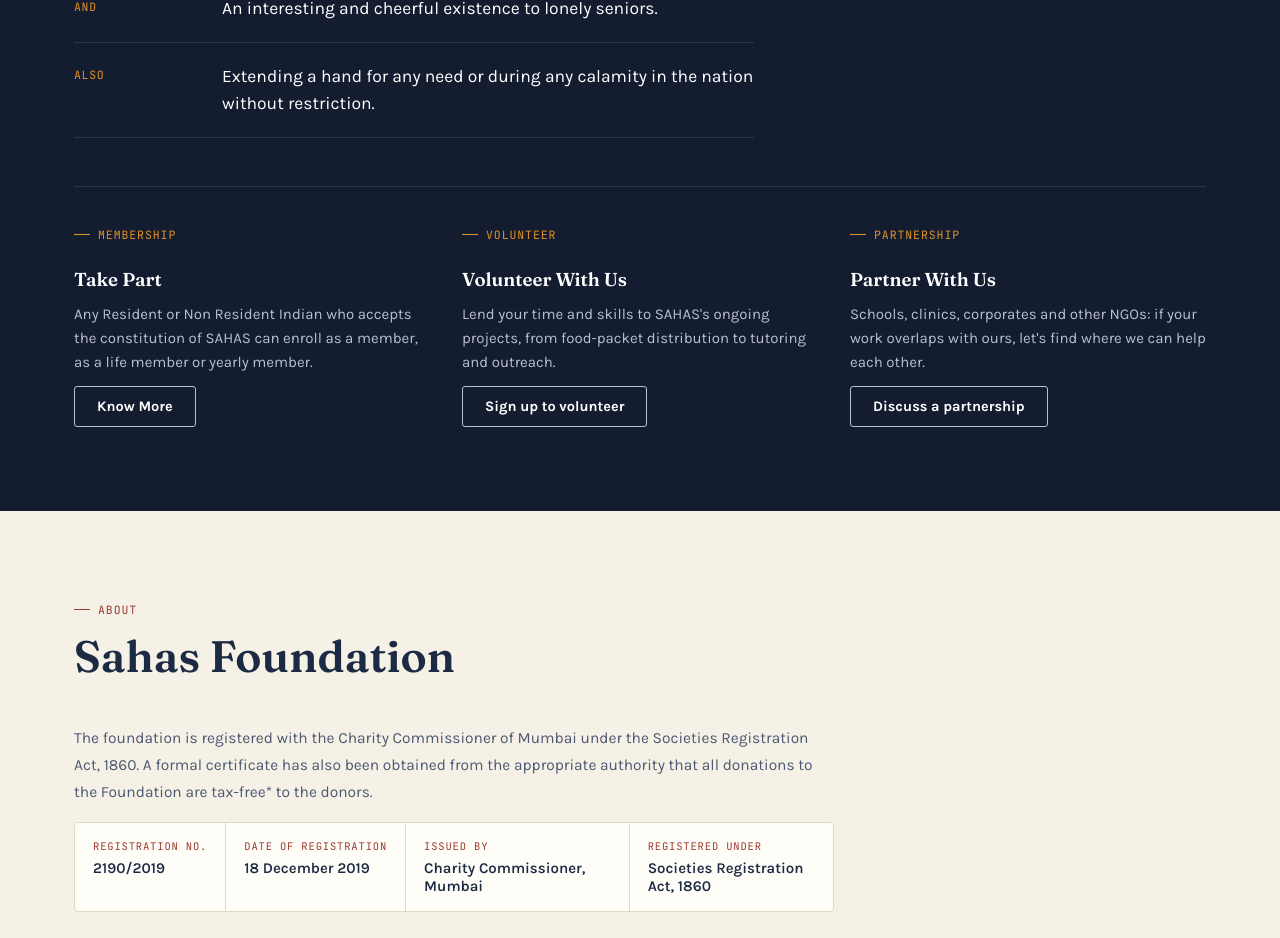
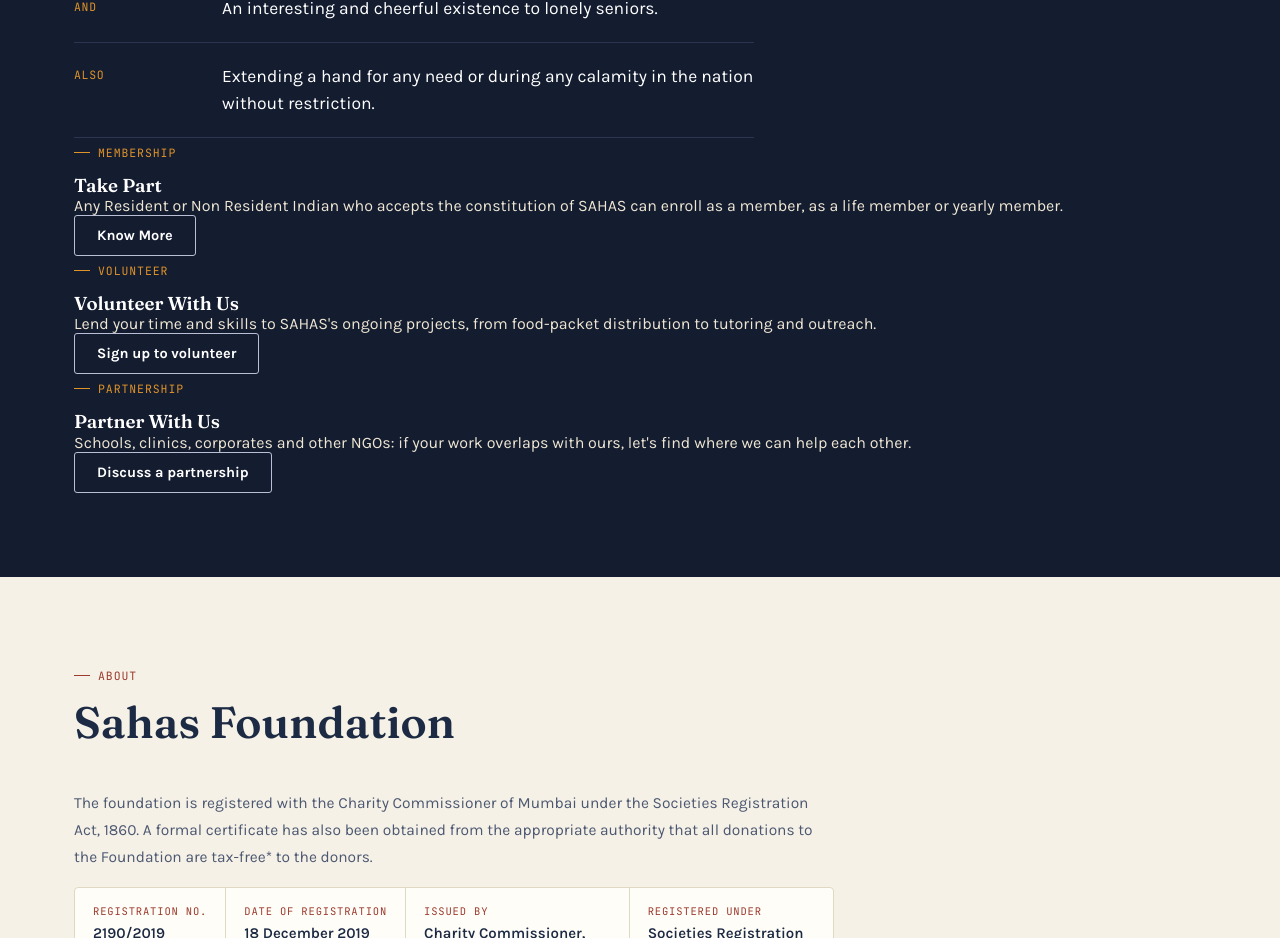
Before and after one commit to Aaronsantu/sahas-foundation-react, a React (Vite) app: page / in a window 1280 px wide. Shown: the part 1855-2793 px from the top of the page. Built offline with nearby package versions, Linux system fonts and the light colour scheme; no server answers.

Commit message:
Update Vision.jsx

```diff
--- a/src/components/Vision.jsx
+++ b/src/components/Vision.jsx
@@ -36,8 +36,9 @@
           ))}
         </div>
 
-        <Reveal className="take-part">
-          <div>
+        {/* Standard div wrapper guarantees the CSS grid applies directly */}
+        <div className="take-part-grid">
+          <div className="take-card">
             <span className="eyebrow gold">Membership</span>
             <h3>Take Part</h3>
             <p>
@@ -48,7 +49,7 @@
             </a>
           </div>
 
-          <div>
+          <div className="take-card">
             <span className="eyebrow gold">Volunteer</span>
             <h3>Volunteer With Us</h3>
             <p>
@@ -59,7 +60,7 @@
             </a>
           </div>
 
-          <div>
+          <div className="take-card">
             <span className="eyebrow gold">Partnership</span>
             <h3>Partner With Us</h3>
             <p>
@@ -69,7 +70,7 @@
               Discuss a partnership
             </a>
           </div>
-        </Reveal>
+        </div>
       </div>
     </section>
   )
```
